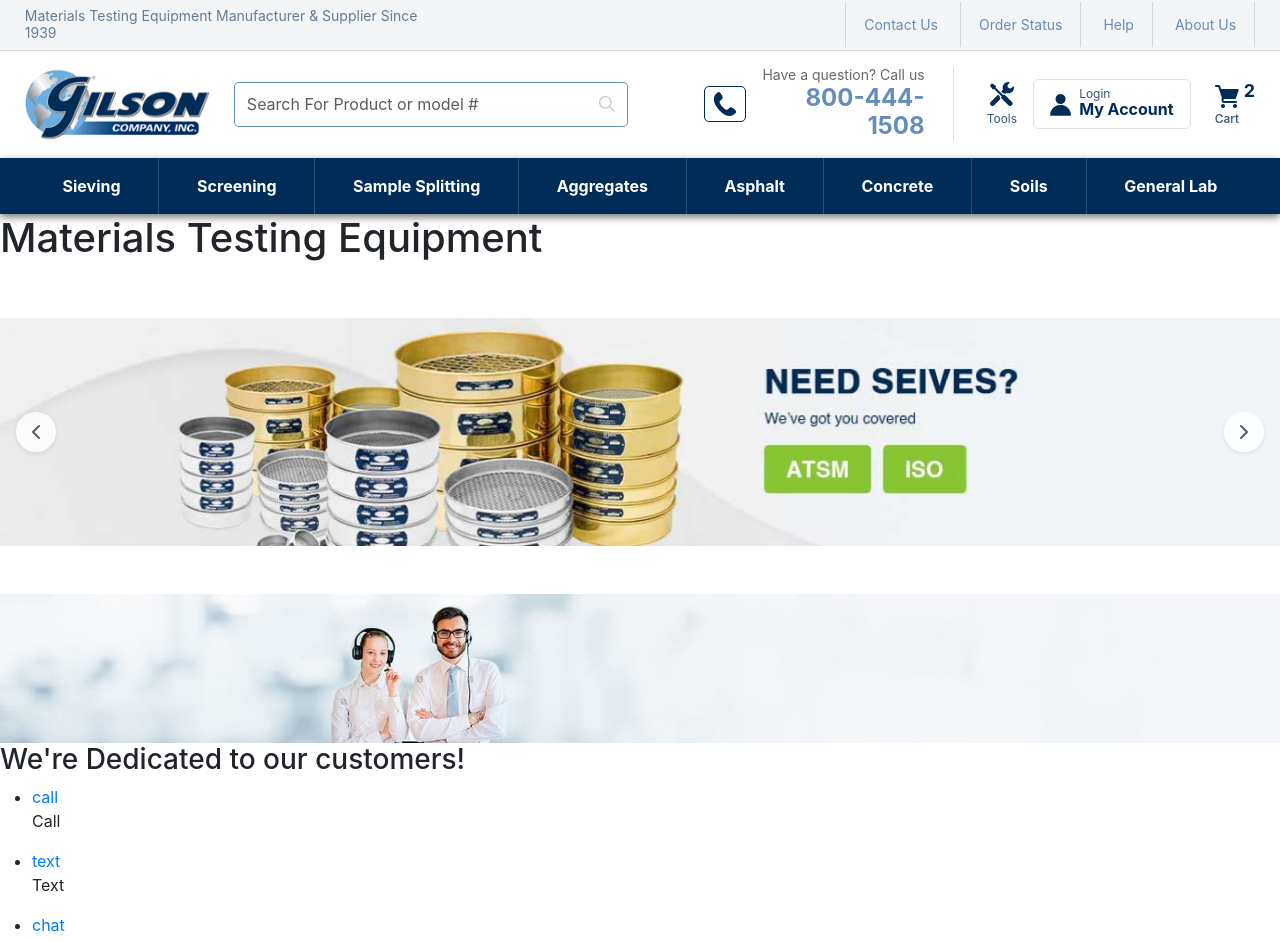
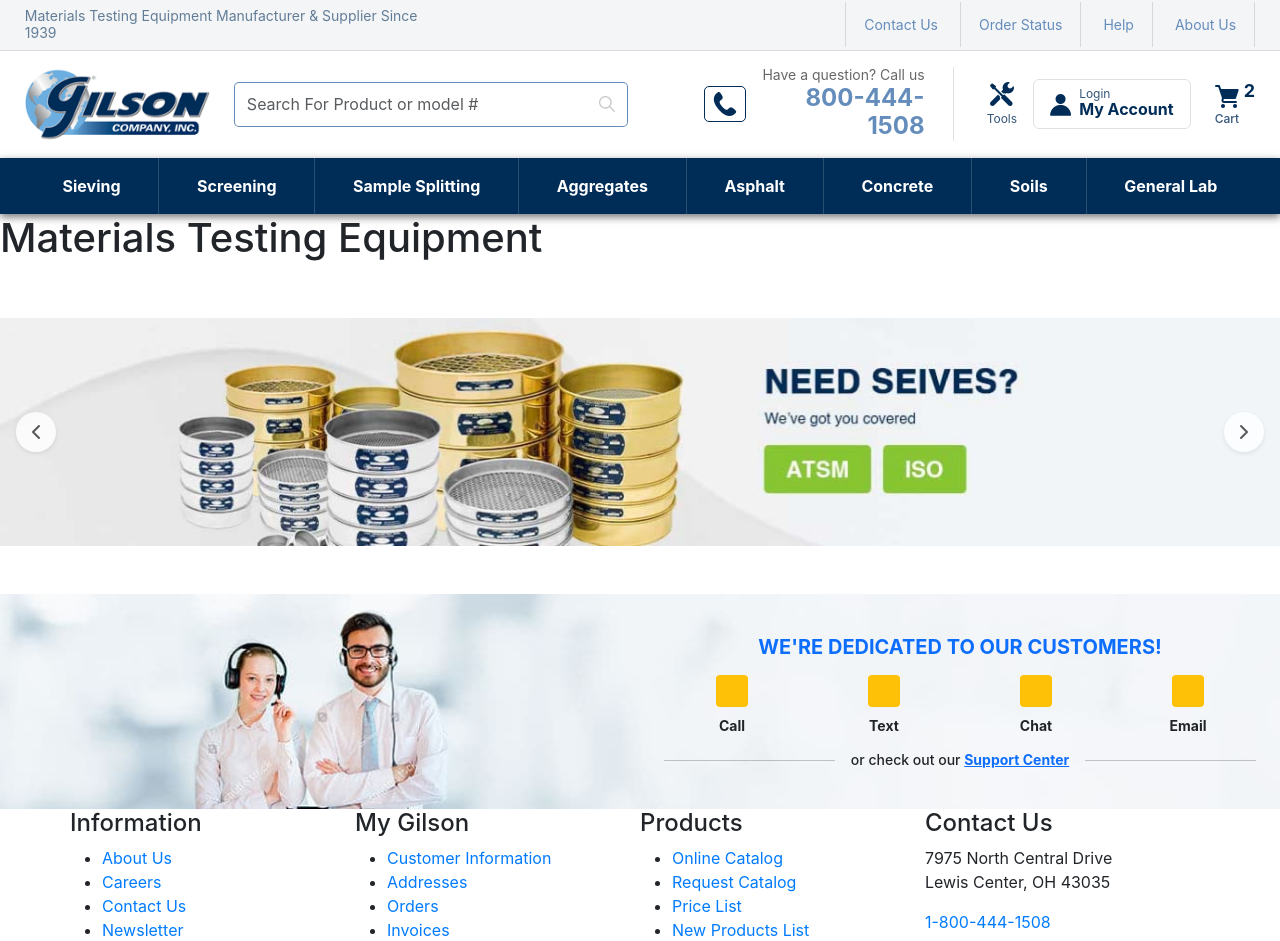
Before and after one commit to anna-bars/gilston, a React (Vite) app: page /shop in a window 1280 px wide. Shown: the top 941 px of the page. Built offline with nearby package versions, Linux system fonts and the light colour scheme; the HTML template or start-up script is replaced by a standard one.

Commit message:
added footer support section

```diff
--- a/src/components/Layout/Footer/FooterSupport.tsx
+++ b/src/components/Layout/Footer/FooterSupport.tsx
@@ -1,17 +1,8 @@
 import React from 'react';
+import imgDesktop from '../../../assets/footer-bg2.jpg';
+import imgMobile from '../../../assets/footer-bg2-mob.jpg';
 
-// Սահմանում ենք տվյալների տիպերը (TypeScript)
-interface SupportItem {
-  id: string;
-  actionType: string; // 'call', 'text', 'chat', 'email'
-  href: string;
-  iconClass: string;
-  label: string;
-  target?: string;
-}
-
-// Տվյալները առանձնացված են (Clean Code)
-const supportItems: SupportItem[] = [
+const supportItems = [
   {
     id: 'call',
     actionType: 'call',
@@ -42,25 +33,14 @@
     label: 'Email',
   },
 ];
-import imgDesktop from '../../../assets/footer-bg2.jpg';
-import imgMobile from '../../../assets/footer-bg2-mob.jpg';
 
 const FooterSupport: React.FC = () => {
-  // Նկարների ճանապարհները (ենթադրվում է, որ դրանք public ֆոլդերում են կամ import են արված)
-
-
   return (
     <div className="footer-support">
-      <div className="container-fluid">
-        <div className="row">
-          <div className="col-md-12 p-0">
-            <div className="footer-support-img">
-              {/*
-                  LCP Optimization:
-                  Օգտագործում ենք <picture> տարբեր էկրանների համար։
-                  loading="lazy"-ը թողնում ենք, եթե սա էջի ամենավերևում չէ։
-              */}
-
+      <div className="container-fluid p-0">
+        <div className="row g-0">
+          <div className="col-12 p-0">
+            <div className="position-relative">
               <picture>
                 <source media="(min-width:1025px)" srcSet={imgDesktop} />
                 <source media="(min-width:319px)" srcSet={imgMobile} />
@@ -68,32 +48,48 @@
                   loading="lazy"
                   src={imgMobile}
                   alt="Gilson Customer Support Banner"
-                  width="375"
-                  height="413"
-                  style={{ width: '100%', height: 'auto' }} // height: auto ավելացվել է ասպեկտի պահպանման համար
+                  className="w-100 object-fit-cover object-position-center"
+                  style={{ height: '215px' }}
                 />
               </picture>
 
-              <div className="support-text">
-                <h3>We're Dedicated to our customers!</h3>
-                <ul>
+              <div className="position-absolute top-0 end-0 h-100 w-50 p-3 p-md-4">
+                <div className="d-flex flex-column h-100 justify-content-center">
+                  <h3 className="text-center text-primary fw-bold fs-5 mb-3 text-uppercase">
+                    We're Dedicated to our customers!
+                  </h3>
+
+                  <div className="row g-2 g-md-3 mb-3">
                     {supportItems.map((item) => (
-                    <li key={item.id}>
-                      <a href={item.href} target={item.target} aria-label={item.label}>
-                        {item.actionType}
+                      <div key={item.id} className="col-3 position-relative">
+                        <a
+                          href={item.href}
+                          target={item.target}
+                          className="stretched-link text-decoration-none"
+                          aria-label={item.label}
+                        >
+                          <span className="visually-hidden">{item.actionType}</span>
                         </a>
-                      <div className="support-icon">
+                        <div className="d-flex flex-column align-items-center">
+                          <div className="bg-warning rounded-1 p-2 p-md-3 text-white">
                             <i className={item.iconClass} aria-hidden="true"></i>
                           </div>
-                      <div className="call-text1">
-                        <p>{item.label}</p>
+                          <div className="mt-1 mt-md-2">
+                            <p className="mb-0 text-dark fw-bold small">{item.label}</p>
                           </div>
-                    </li>
+                        </div>
+                      </div>
                     ))}
-                </ul>
-                <h4>
-                  or check out our <a href="#">Support Center</a>
+                  </div>
+
+                  <div className="position-relative d-flex align-items-center">
+                    <hr className="flex-grow-1 text-dark m-0" />
+                    <h4 className="text-center text-dark mb-0 mx-3 small">
+                      or check out our <a href="#" className="text-primary fw-bold text-decoration-underline">Support Center</a>
                     </h4>
+                    <hr className="flex-grow-1 text-dark m-0" />
+                  </div>
+                </div>
               </div>
             </div>
           </div>
```
Also changed, not shown: src/index.css (line endings or trailing spaces). Lines whose indentation alone changed are shown as unchanged.
